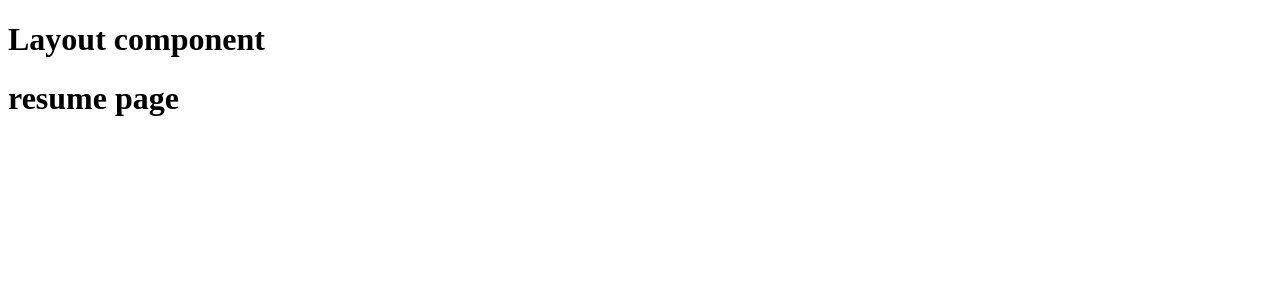
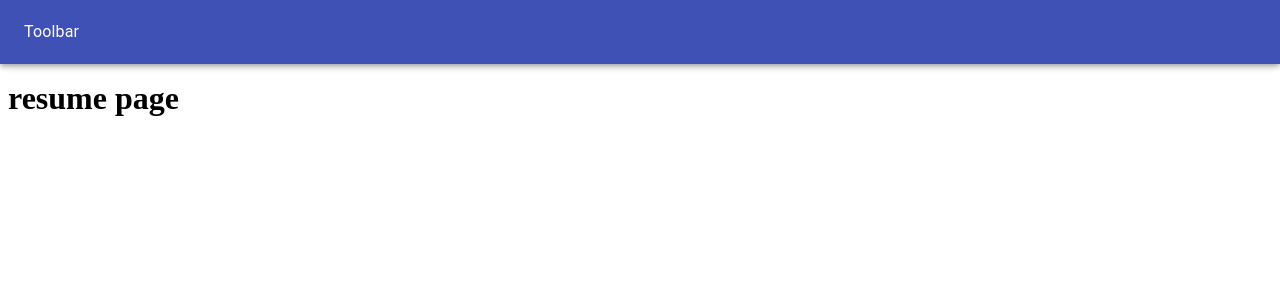
Before and after one commit to giuseppe-g-gelardi/portfolio-website, a React (Create React App) app: page /resume in a window 1280 px wide. Shown: the top 300 px of the page. Built offline with nearby package versions, Linux system fonts and the light colour scheme.

Commit message:
add appbar in layout component

```diff
--- a/src/components/Layout.jsx
+++ b/src/components/Layout.jsx
@@ -1,8 +1,19 @@
 import React from 'react'
+import AppBar from '@material-ui/core/AppBar'
+import Toolbar from '@material-ui/core/Toolbar'
+import Typography from '@material-ui/core/Typography'
+
 
 export default function Layout() {
   return (
     <div>
+      <AppBar>
+        <Toolbar>
+          <Typography>
+            Toolbar
+          </Typography>
+        </Toolbar>
+      </AppBar>
       <h1>Layout component</h1>
     </div>
   )
```
